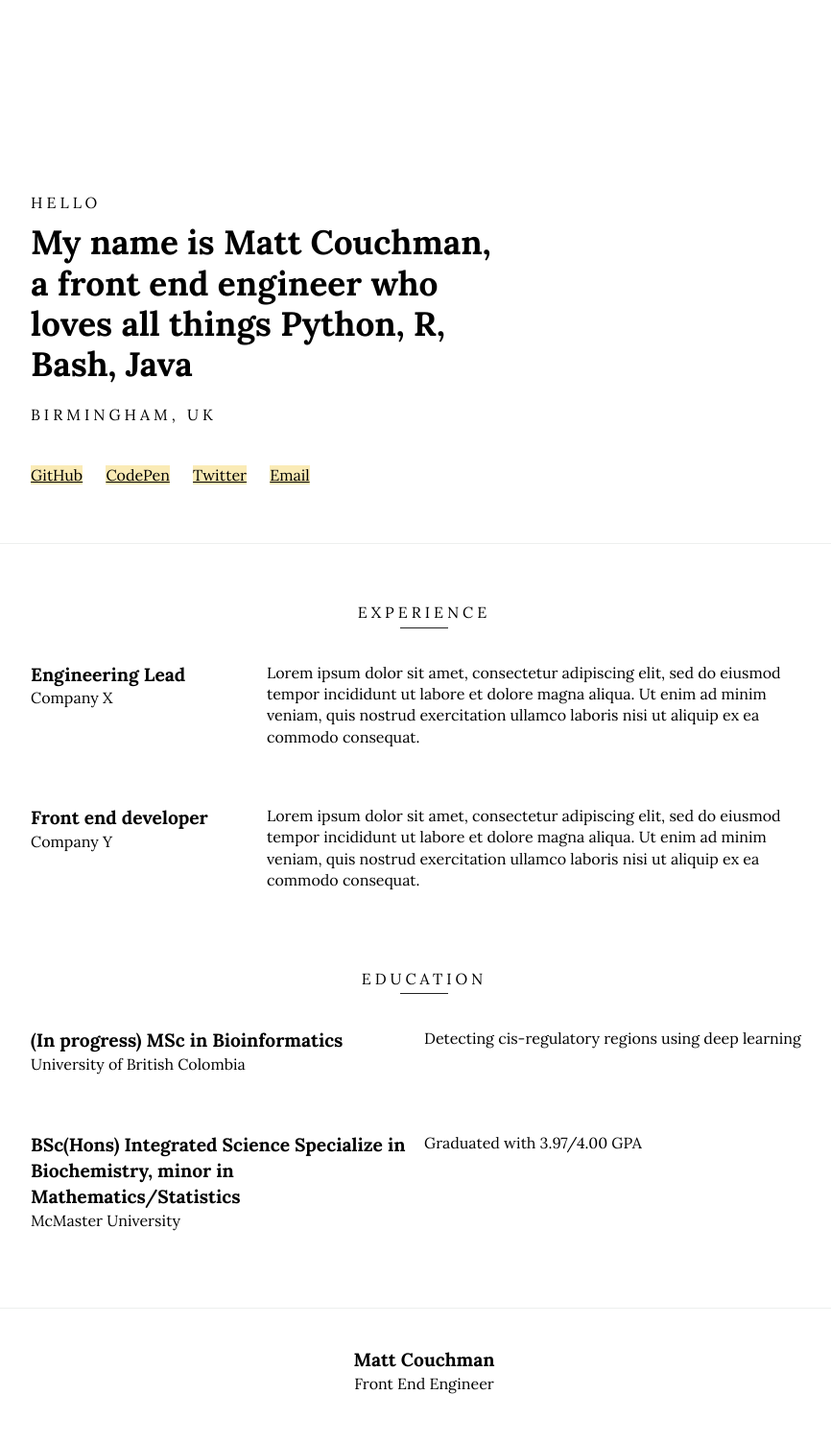
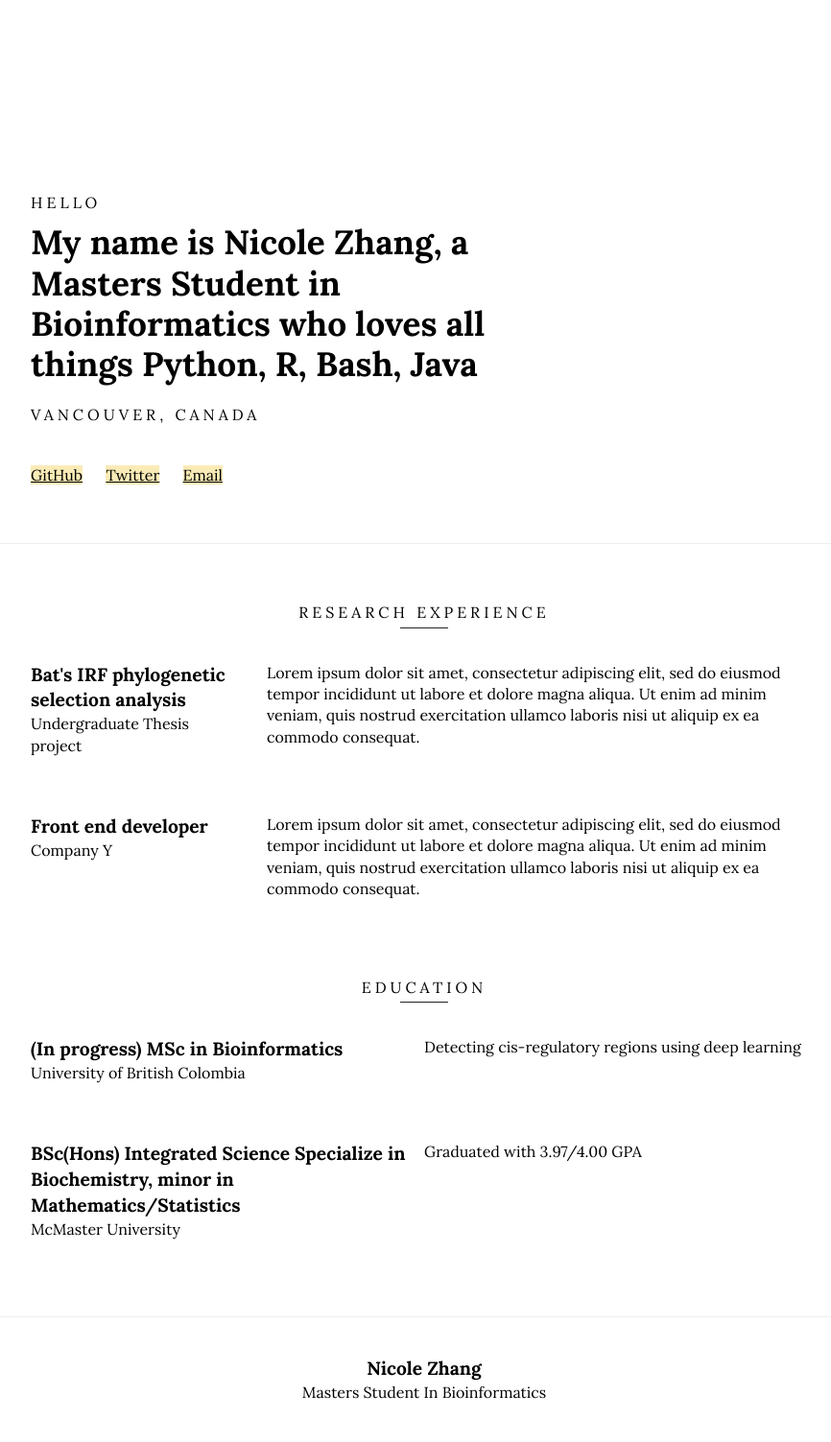
Before and after one commit to nZhangx/nZhangx.github.io, a Jekyll site: the page built from index.html, in a window 1280 px wide. Shown: the whole page at 96% size, without its empty margins (198-1064 px from the left). Built offline with Jekyll 4.4.1, drawn with Linux system fonts in a browser that asks for light colours.

Commit message:
more updates

```diff
--- a/_config.yml
+++ b/_config.yml
@@ -6,14 +6,14 @@ email: nzhang@cmmt.ubc.ca
 description: Deep learning, Evolution, Molecular Biology
 baseurl: "https://nzhangx.github.io./"
 url: "https://nzhangx.github.io./"
-name: Matt Couchman
-job: front end engineer
-location: Birmingham, UK
+name: Nicole Zhang
+job: Masters Student in Bioinformatics
+location: Vancouver, Canada
 languages: Python, R, Bash, Java
 twitter_username: NZhang211
 github_username:  nZhangx
 #codepen_username:  mattcouchman
-email_address: some@email.com
+email_address: nzhang@cmmt.ubc.ca
 
 # Build settings
 markdown: kramdown
--- a/_data/jobs.yml
+++ b/_data/jobs.yml
@@ -1,5 +1,5 @@
--   title: Engineering Lead
-    company: Company X
+-   title: Bat's IRF phylogenetic selection analysis
+    company: Undergraduate Thesis project
     description: Lorem ipsum dolor sit amet, consectetur adipiscing elit, sed do eiusmod tempor incididunt ut labore et dolore magna aliqua. Ut enim ad minim veniam, quis nostrud exercitation ullamco laboris nisi ut aliquip ex ea commodo consequat.
 
 -   title: Front end developer
--- a/_includes/header.html
+++ b/_includes/header.html
@@ -9,7 +9,6 @@
         {{ if site.github_username or site.codepen_username or site.twitter_username or site.email_address }}
         <div class="social">
             {{ if site.github_username }}<a href="http://github.com/{{ site.github_username }}" target="_blank">GitHub</a>{{ endif }}
-            {{ if site.codepen_username }}<a href="http://codepen.io/{{ site.codepen_username }}" target="_blank">CodePen</a>{{ endif }}
             {{ if site.twitter_username }}<a href="http://twitter.com/{{ site.twitter_username }}" target="_blank">Twitter</a>{{ endif }}
             {{ if site.email_address }}<a href="mailto:{{ site.email_address }}" target="_blank">Email</a>{{ endif }}
         </div>
--- a/_includes/resume.html
+++ b/_includes/resume.html
@@ -1,4 +1,4 @@
-<h3 class="section-title">Experience</h3>
+<h3 class="section-title"> Research Experience</h3>
 <dl class="experience">
     {% for job in site.data.jobs %}
         <dt>
```
